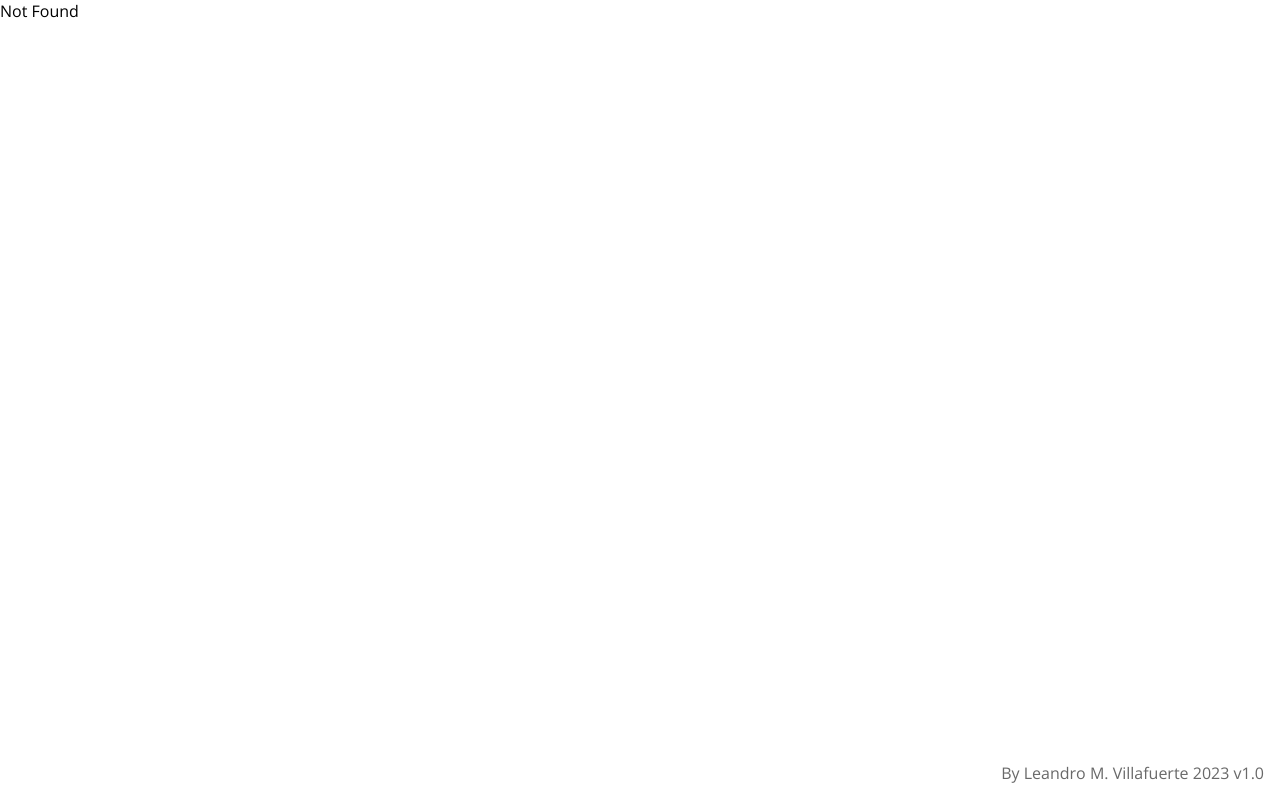
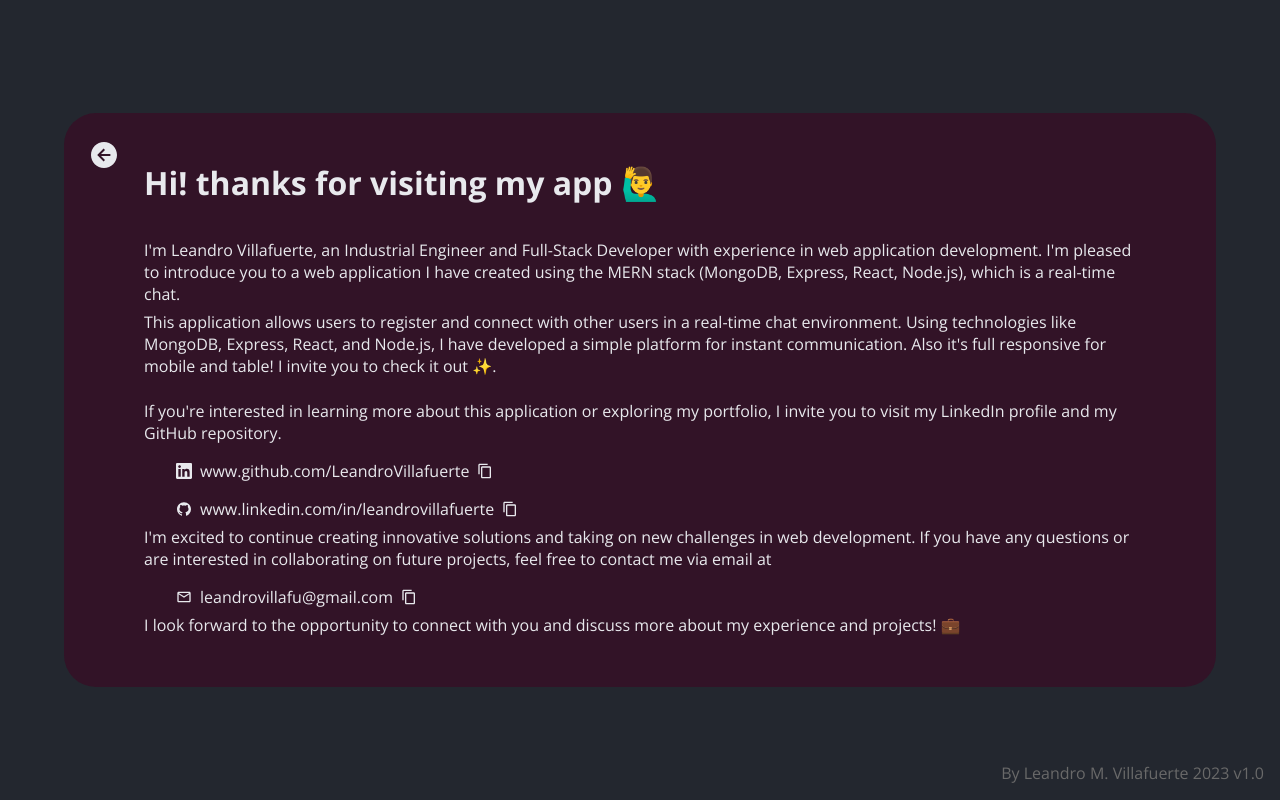
Before and after one commit to LeandroVillafuerte/app-realtime-chat, a React (Create React App) app: page /about in a window 1280 px wide. Before the commit this address had no page. Built offline with nearby package versions, Linux system fonts and the light colour scheme.

Commit message:
About page

```diff
--- a/src/App.js
+++ b/src/App.js
@@ -5,6 +5,7 @@ import Login from "./pages/Login";
 import Chat from "./pages/Chat";
 import SetAvatar from "./pages/SetAvatar";
 import Home from "./pages/Home";
+import About from "./pages/About";
 import { ToastContainer } from "react-toastify";
 
 export const CurrentUserContext = createContext(null);
@@ -39,10 +40,20 @@ const App = () => {
       >
         <Routes>
           <Route path="/" element={<Home currentUser={currentUser} />} />
-          <Route path="/register" element={<Register setCurrentUser={setCurrentUser}/>} />
-          <Route path="/login" element={<Login setCurrentUser={setCurrentUser}/>} />
-          <Route path="/setAvatar" element={<SetAvatar setCurrentUser={setCurrentUser} />} />
+          <Route
+            path="/register"
+            element={<Register setCurrentUser={setCurrentUser} />}
+          />
+          <Route
+            path="/login"
+            element={<Login setCurrentUser={setCurrentUser} />}
+          />
+          <Route
+            path="/setAvatar"
+            element={<SetAvatar setCurrentUser={setCurrentUser} />}
+          />
           <Route path="/chat" element={<Chat currentUser={currentUser} />} />
+          <Route path="/about" element={<About />} />
           <Route path="*" element={<div>Not Found</div>} />
         </Routes>
       </CurrentUserContext.Provider>
--- a/src/components/ButtonBack.jsx
+++ b/src/components/ButtonBack.jsx
@@ -3,10 +3,10 @@ import { useNavigate } from "react-router-dom";
 import styled from "styled-components";
 import { IoArrowBackCircleSharp } from "react-icons/io5";
 
-const ButtonBack = () => {
+const ButtonBack = ({url=-1}) => {
   const navigate = useNavigate();
   return (
-    <Container onClick={() => navigate(-1)} className="back">
+    <Container onClick={() => navigate(url)} className="back">
       <IoArrowBackCircleSharp />
     </Container>
   );
--- a/src/components/Contacts.jsx
+++ b/src/components/Contacts.jsx
@@ -55,7 +55,7 @@ const Contacts = ({
       });
       setContacts([...contacts, data.updatedContact]);
       setIsModalOpen(false);
-      toast.info(data.msg);
+      toast.info(data.msg,toastOptions);
     } catch (e) {
       toast.error(e.response.data.msg, toastOptions);
     }
--- /dev/null
+++ b/src/pages/About.jsx
@@ -0,0 +1,180 @@
+import React from "react";
+import styled from "styled-components";
+import ButtonBack from "../components/ButtonBack";
+import { AiFillGithub } from "react-icons/ai";
+import { SiLinkedin } from "react-icons/si";
+import { MdContentCopy } from "react-icons/md";
+import { MdOutlineMail } from "react-icons/md";
+import { toast } from "react-toastify";
+
+const About = () => {
+  const toastOptions = {
+    position: "top-right",
+    autoClose: 1500,
+    pauseOnHover: true,
+    theme: "dark",
+  };
+  const handleCopyClopboard = () => {
+    toast.info("Copied to clipboard", toastOptions);
+  };
+  return (
+    <Container>
+      <div className="content">
+        <ButtonBack className="back" url="/" />
+        <header>
+          <h1>Hi! thanks for visiting my app 🙋‍♂️</h1>
+        </header>
+        <section className="presentation">
+          <p>
+            I'm Leandro Villafuerte, an Industrial Engineer and Full-Stack
+            Developer with experience in web application development. I'm
+            pleased to introduce you to a web application I have created using
+            the MERN stack (MongoDB, Express, React, Node.js), which is a
+            real-time chat.
+          </p>
+          <p>
+            This application allows users to register and connect with other
+            users in a real-time chat environment. Using technologies like
+            MongoDB, Express, React, and Node.js, I have developed a simple
+            platform for instant communication. Also it's full responsive for
+            mobile and table! I invite you to check it out ✨.
+          </p>
+        </section>
+        <section className="contact">
+          <p>
+            If you're interested in learning more about this application or
+            exploring my portfolio, I invite you to visit my LinkedIn profile
+            and my GitHub repository.
+            <div className="github">
+              <SiLinkedin />
+              <a href="www.github.com/LeandroVillafuerte">
+                www.github.com/LeandroVillafuerte
+              </a>
+              <MdContentCopy
+                onClick={() => {
+                  navigator.clipboard.writeText(
+                    "www.github.com/LeandroVillafuerte"
+                  );
+                  handleCopyClopboard();
+                }}
+              />
+            </div>
+            <div className="linkedin">
+              <AiFillGithub />
+              <a href="www.linkedin.com/in/leandrovillafuerte">
+                www.linkedin.com/in/leandrovillafuerte
+              </a>
+              <MdContentCopy
+                onClick={() => {
+                  navigator.clipboard.writeText(
+                    "www.linkedin.com/in/leandrovillafuerte"
+                  );
+                  handleCopyClopboard();
+                }}
+              />
+            </div>
+          </p>
+          <p>
+            I'm excited to continue creating innovative solutions and taking on
+            new challenges in web development. If you have any questions or are
+            interested in collaborating on future projects, feel free to contact
+            me via email at
+            <div className="mail">
+              <MdOutlineMail />
+              <a href="leandrovillafu@gmail.com">leandrovillafu@gmail.com</a>
+              <MdContentCopy
+                onClick={() => {
+                  navigator.clipboard.writeText("leandrovillafu@gmail.com");
+                  handleCopyClopboard();
+                }}
+              />
+            </div>
+          </p>
+          <p>
+            I look forward to the opportunity to connect with you and discuss
+            more about my experience and projects! 💼
+          </p>
+        </section>
+      </div>
+    </Container>
+  );
+};
+
+const Container = styled.div`
+  background-color: var(--background-primary-color);
+  height: 100vh;
+  width: 100vw;
+  color: var(--white-font);
+  display: flex;
+  justify-content: center;
+  align-items: center;
+  .content {
+    max-width: 90vw;
+    overflow-y: scroll;
+    background-color: var(--page-container-color);
+    border-radius: 2rem;
+    padding: 3rem 5rem;
+    position: relative;
+    display: flex;
+    gap: 1rem;
+    flex-direction: column;
+    font-size: 1rem;
+    &::-webkit-scrollbar {
+      width: 0.2rem;
+      &-thumb {
+        background-color: #ffffff39;
+        border-radius: 1rem;
+        width: 0.1rem;
+      }
+    }
+    @media screen and (max-width: 767px) {
+      height: 90%;
+      padding: 3rem 1.5rem;
+      width: 95%;
+    }
+    @media screen and (min-width: 768px) and (max-width: 991px) {
+      font-size: 1rem;
+    }
+    .back {
+      position: absolute;
+      top: 1.5rem;
+      left: 1.5rem;
+      @media screen and (max-width: 767px) {
+        top: 0.5rem;
+        left: 0.5rem;
+        font-size: 2rem;
+      }
+      @media screen and (min-width: 768px) and (max-width: 991px) {
+        font-size: 2rem;
+      }
+    }
+    header h1 {
+      padding-bottom: 1rem;
+    }
+    a {
+      text-decoration: none;
+      color: var(--white-font);
+    }
+    section {
+      p {
+        padding: 0.2rem 0;
+        div {
+          padding-top: 1rem;
+          padding-left: 2rem;
+          @media screen and (max-width: 767px) {
+            padding: 0.4rem 0;
+            font-size: 0.8rem;
+          }
+          display: flex;
+          gap: 0.5rem;
+          align-items: center;
+          svg {
+            cursor: pointer;
+          }
+        }
+      }
+    }
+  }
+`;
+
+export default About;
```
